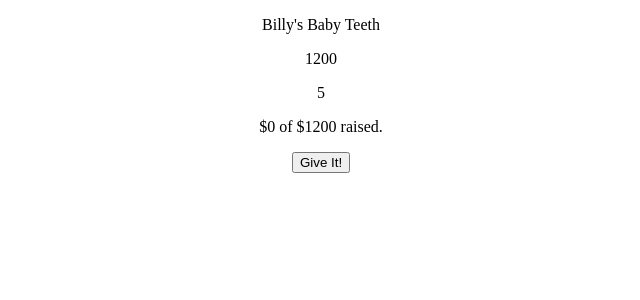
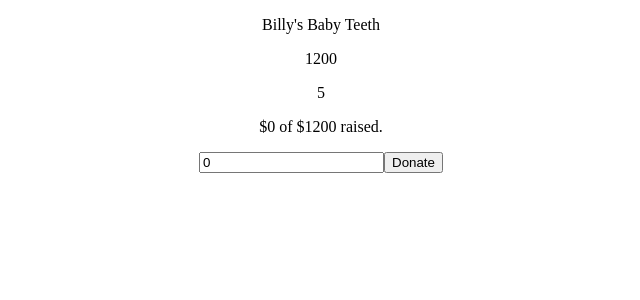
Before and after one commit to Jfrederick12/react-fundraiser, a React (Create React App) app: page / in a window 1280 px wide. Shown: the top 300 px of the page, without its empty margins (319-959 px from the left). Built offline with nearby package versions, Linux system fonts and the light colour scheme.

Commit message:
implement functionality for donate button

```diff
--- /dev/null
+++ b/src/components/donate-button.js
@@ -0,0 +1,42 @@
+import React, {Component} from 'react';
+import '../styles/donate-button.css';
+
+class DonateButton extends Component {
+	constructor(props) {
+		super(props);
+
+		this.state = {
+			value: 0
+		}
+		this.onPledgeSubmit = this.onPledgeSubmit.bind(this);
+		this.handleChange = this.handleChange.bind(this);
+		this.handleSubmit = this.handleSubmit.bind(this);
+	}
+
+
+  onPledgeSubmit(amount) {
+  	this.props.onPledgeSubmit(
+  		Number(this.state.value)
+  	)
+  }
+
+  handleChange(event) {
+    this.setState({value: event.target.value});
+  }
+
+  handleSubmit(event) {
+  	event.preventDefault()
+  }
+
+	render() {
+		console.log(this.state.value)
+		return(
+				<form onSubmit={this.handleSubmit}>
+					<input type="number" value={this.state.value} onChange={this.handleChange}/>
+					<button onClick={this.onPledgeSubmit}>Donate</button>
+				</form>
+		)
+	}
+}
+
+export default DonateButton;
--- a/src/components/fundraiser.js
+++ b/src/components/fundraiser.js
@@ -1,5 +1,6 @@
 import React, {Component} from 'react';
 import Data from '../data/fundraisers.json';
+import DonateButton from './donate-button';
 import '../styles/fundraiser.css';
 
 class Fundraiser extends Component {
@@ -14,9 +15,8 @@ class Fundraiser extends Component {
 
   onPledgeSubmit(amount) {
   	this.setState({
-  		amountRaised: (this.state.amountRaised += 30)
+  		amountRaised: ( this.state.amountRaised += amount)
   	})
-  	console.log(this.state.amountRaised)
   }
 
   render() {
@@ -29,10 +29,10 @@ class Fundraiser extends Component {
               <p>{fund.goal}</p>
               <p>{fund.doners.length}</p>
               <p>{`$${this.state.amountRaised} of $${fund.goal} raised.`} </p>
+			        < DonateButton onPledgeSubmit={this.onPledgeSubmit} fund={fund} />
             </div>
           )
         })}
-        <button onClick={this.onPledgeSubmit}>Give It!</button>
       </div>
     );
   }
```
Also changed, not shown: src/styles/donate-button.css (added).
